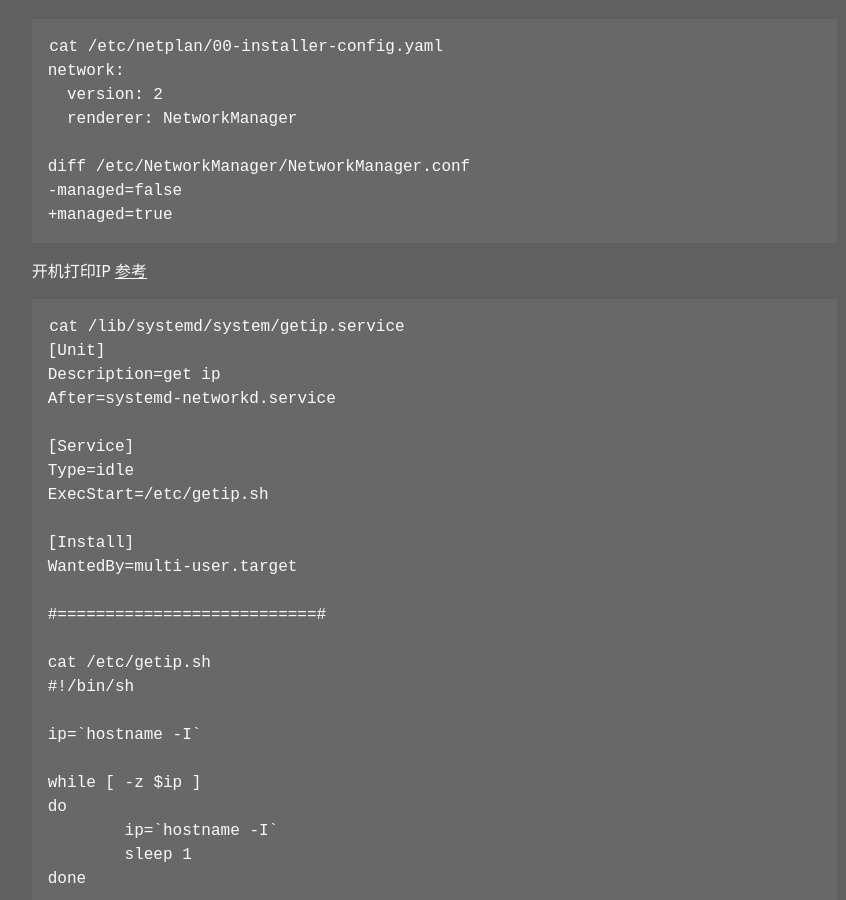
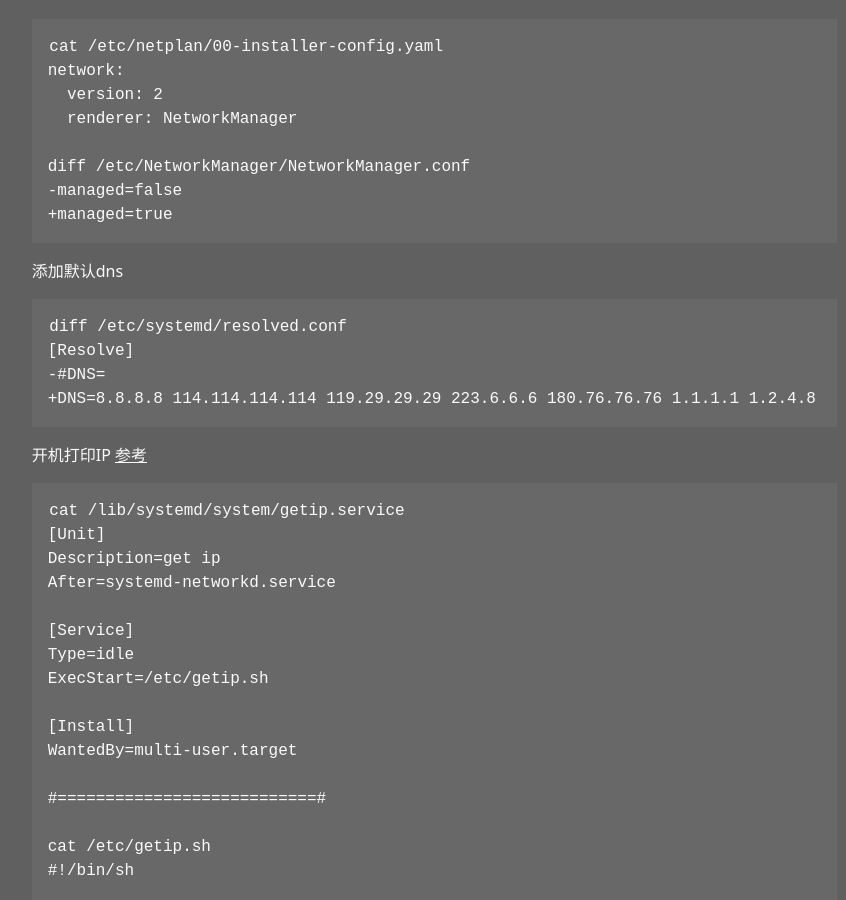
Before and after one commit to fixed-link/fixed-link.com, a Jekyll site: the page built from _posts/2022-03-19-port-ubuntu.md, in a window 1280 px wide and 900 px high, scrolled down 965 px. Shown: the whole window, without its empty margins (251-1097 px from the left). Built offline with Jekyll 4.4.1, drawn with Linux system fonts in a browser that asks for light colours.

Commit message:
Update 2022-03-19-port-ubuntu.md

````diff
--- a/_posts/2022-03-19-port-ubuntu.md
+++ b/_posts/2022-03-19-port-ubuntu.md
@@ -53,6 +53,14 @@ network:
 diff /etc/NetworkManager/NetworkManager.conf
 -managed=false
 +managed=true
+```
+
+添加默认dns
+```
+diff /etc/systemd/resolved.conf
+[Resolve]
+-#DNS=
++DNS=8.8.8.8 114.114.114.114 119.29.29.29 223.6.6.6 180.76.76.76 1.1.1.1 1.2.4.8
 ```
 
 开机打印IP [参考](https://www.jianshu.com/p/7fd8b6ea336e)
````
